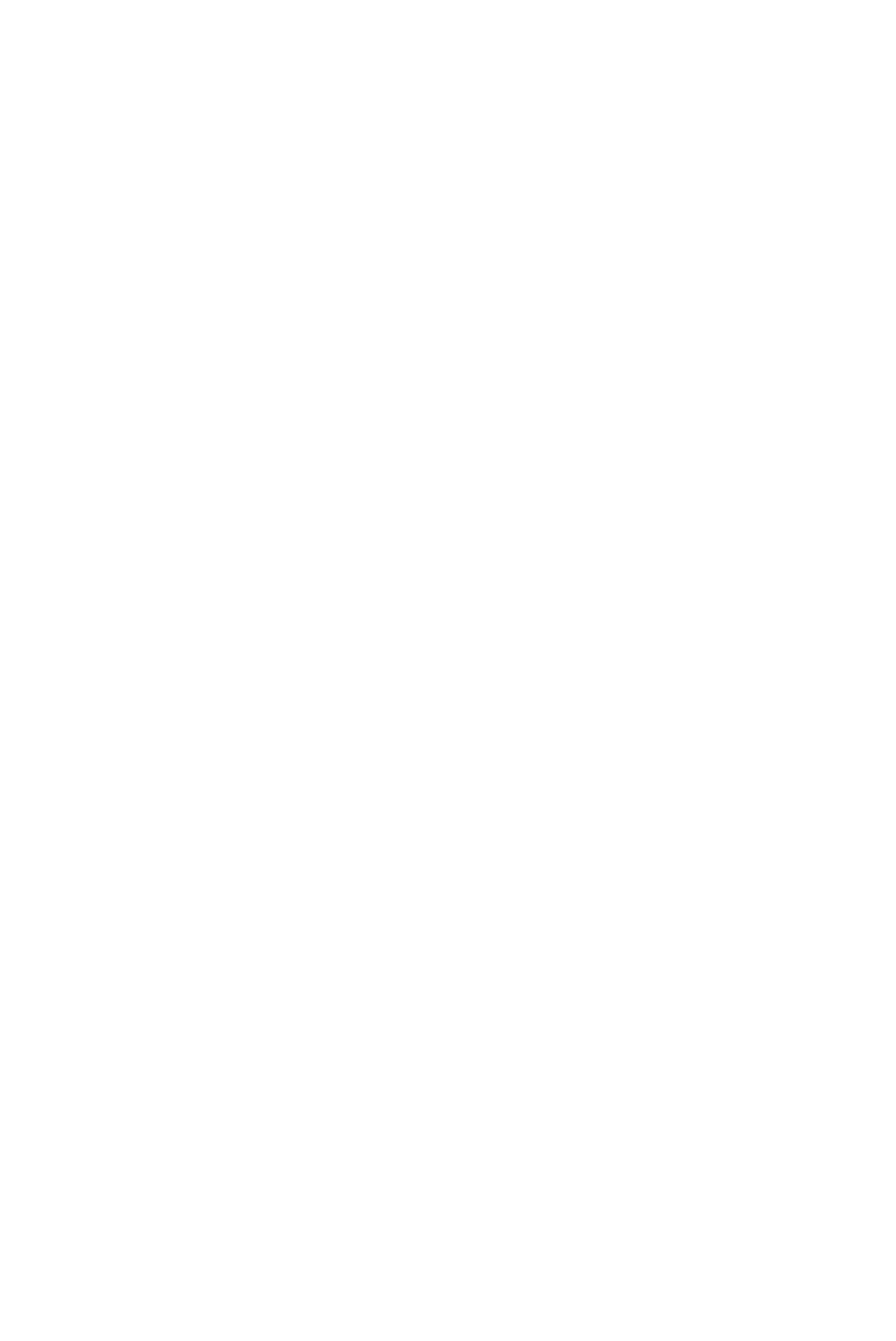
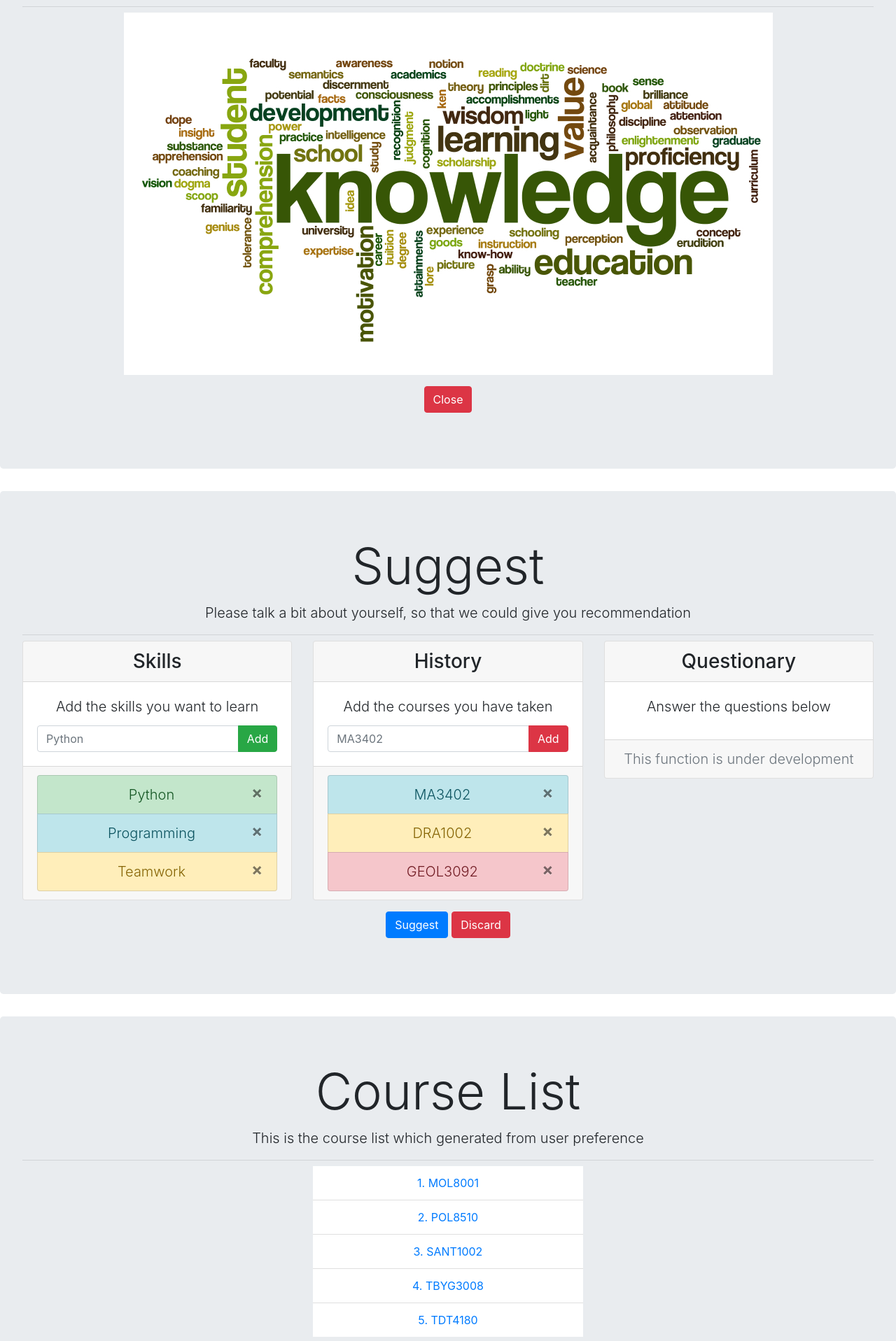
Before and after one commit to jackjyq/HJPR, a React (Create React App) app in the folder frontend/: page / in a window 1280 px wide. Shown: the part 880-2797 px from the top of the page at 70% size. Before the commit the page ends 800 px from the top, so only its background shows below. Built offline with nearby package versions, Linux system fonts and the light colour scheme.

Commit message:
add design.js & copyright footer

```diff
--- a/frontend/public/index.html
+++ b/frontend/public/index.html
@@ -35,4 +35,9 @@
       To create a production bundle, use `npm run build` or `yarn build`.
     -->
   </body>
+  <footer class="page-footer font-small blue">
+    <div class="footer-copyright text-center py-3">© 2019 Copyright:
+      <a href="https://github.com/unsw-cse-comp3900-9900/capstone-project-hjpr"> HJPR Development Team</a>
+    </div>
+  </footer>
 </html>
--- a/frontend/src/App.js
+++ b/frontend/src/App.js
@@ -1,13 +1,17 @@
 import React,  { Component} from 'react';
 import HomePage from "./HomePage"
 import './App.css';
+import Design from "./Design"
 
 class App extends Component {
   render() {
     return (
       <div className="App">
-        <HomePage />
+        {/* <HomePage /> */}
+        <Design />
+
       </div>
+
     );
   }
 }
--- /dev/null
+++ b/frontend/src/Design.js
@@ -0,0 +1,210 @@
+import React from 'react';
+import logo from './logo.svg';
+import wordcloud from './wordcloud.jpg'
+import {
+    Container,Badge,
+    Row,
+    Col,
+    InputGroup,
+    InputGroupAddon,
+    InputGroupButtonDropdown,
+    InputGroupDropdown,
+    Input,
+    Button,
+    Dropdown,
+    DropdownToggle,
+    DropdownMenu,
+    DropdownItem,
+    Label,
+    Form,
+    FormGroup,
+    FormText,
+    Card, CardImg, CardText, CardBody,
+  CardTitle, CardSubtitle,CardFooter,CardHeader,
+  Nav, NavItem, NavLink,
+  ListGroupItem, ListGroup,CustomInput,
+  Jumbotron
+   } from 'reactstrap';
+
+
+class Design extends React.Component {
+    render() {
+        return (
+            <div>
+                <HomePage />
+                <SkillCloud />
+                <UserPreference />
+                <CourseList />
+                <CourseInfo />
+            </div>
+        )
+    }
+}
+
+
+function HomePage() {
+    return (
+      <Jumbotron>
+        <h1 className="display-3">
+            <img src={logo} className="App-logo" alt="logo" />
+        </h1>
+        <p className="lead">The aim of HJPR project is to build a Course Recommender System based on user preferences, including:</p>
+        <hr className="my-2" />
+        <ul>
+            <li>The courses which user has taken before</li>
+            <li>The skills which user wants to learn</li>
+            <li>The answers from a set of questions</li>
+        </ul>
+        <p className="lead">
+            <Button color="success">Browse</Button>{' '}
+            <Button color="primary">Suggest</Button>
+        </p>
+      </Jumbotron>
+    )
+}
+
+
+function SkillCloud() {
+    return (
+      <Jumbotron>
+        <h1 className="display-3">Browse</h1>
+        <p className="lead">You can browse courses based on skills extracted form course descriptions</p>
+        <hr className="my-2" />
+        <p className="lead">
+            <img src={wordcloud}  alt="wordcloud" />
+        </p>
+        <p className="lead">
+            <Button color="danger">Close</Button>{' '}
+        </p>
+      </Jumbotron>
+    )
+}
+
+
+function UserPreference() {
+    return (
+      <Jumbotron>
+        <h1 className="display-3">Suggest</h1>
+        <p className="lead">Please talk a bit about yourself, so that we could give you recommendation</p>
+        <hr className="my-2" />
+        <p className="lead"> <Row>
+            <Col sm="4"> <Card>
+                <CardHeader tag="h3">Skills</CardHeader>
+                <CardBody>
+                    <CardTitle>Add the skills you want to learn</CardTitle>
+                    <CardText><InputGroup>
+                            <Input placeholder="Python" />
+                            <InputGroupAddon addonType="append"><Button color="success">Add</Button></InputGroupAddon>
+                    </InputGroup></CardText>
+                </CardBody>
+                <CardFooter className="text-muted"> <ListGroup>
+                    <ListGroupItem color="success">Python<Button close /></ListGroupItem>
+                    <ListGroupItem color="info">Programming<Button close /></ListGroupItem>
+                    <ListGroupItem color="warning">Teamwork<Button close /></ListGroupItem>
+                </ListGroup> </CardFooter>
+            </Card> </Col>
+
+            <Col sm="4"> <Card>
+                <CardHeader tag="h3">History</CardHeader>
+                <CardBody>
+                    <CardTitle>Add the courses you have taken</CardTitle>
+                    <CardText><InputGroup>
+                            <Input placeholder="MA3402" />
+                            <InputGroupAddon addonType="append"><Button color="danger">Add</Button></InputGroupAddon>
+                    </InputGroup></CardText>
+                </CardBody>
+                <CardFooter className="text-muted"> <ListGroup>
+                    <ListGroupItem color="info">MA3402<Button close /></ListGroupItem>
+                    <ListGroupItem color="warning">DRA1002<Button close /></ListGroupItem>
+                    <ListGroupItem color="danger">GEOL3092<Button close /></ListGroupItem>
+                </ListGroup> </CardFooter>
+            </Card> </Col>
+
+            <Col sm="4"> <Card>
+                <CardHeader tag="h3">Questionary</CardHeader>
+                <CardBody>
+                    <CardTitle>Answer the questions below</CardTitle>
+                    <CardText> </CardText>
+                </CardBody>
+                <CardFooter className="text-muted">
+                    This function is under development
+                </CardFooter>
+            </Card> </Col>
+        </Row> </p>
+        <p className="lead">
+          <Button color="primary">Suggest</Button>{' '}
+          <Button color="danger">Discard</Button>{' '}
+        </p>
+      </Jumbotron>
+    )
+}
+
+
+
+
+function CourseList() {
+    return (
+      <Jumbotron>
+        <h1 className="display-3">Course List</h1>
+        <p className="lead">
+            This is the course list which generated from user preference
+        </p>
+        <hr className="my-2" />
+        <p> <Row> <Col sm={{ size: 4, offset: 4 }}> <ListGroup flush>
+            <ListGroupItem tag="a" href="#">1. MOL8001</ListGroupItem>
+            <ListGroupItem tag="a" href="#">2. POL8510</ListGroupItem>
+            <ListGroupItem tag="a" href="#">3. SANT1002</ListGroupItem>
+            <ListGroupItem tag="a" href="#">4. TBYG3008</ListGroupItem>
+            <ListGroupItem tag="a" href="#">5. TDT4180</ListGroupItem>
+        </ListGroup> </Col> </Row> </p>
+        <p className="lead">
+          <Button color="danger">Close</Button>
+        </p>
+      </Jumbotron>
+    )
+}
+
+
+function CourseInfo() {
+    return (
+        <Jumbotron>
+            <h1 className="display-3">MOL8001</h1>
+            <p className="text-left">
+                Course description:The aim of this course is to provide students with practical experience in using theoretical-methodological subjects in analyse single texts. Furthermore, students should be able to discuss different types of texts. Students should also learn to reflect on the premises for and meaning of the analytical work. In addition, students will be given insight in how changing methods and interests can influence the appreciation of literature.
+                <a href="#"> Show All</a>
+            </p>
+            <hr className="my-2" />
+            <p className="lead"> <Row>
+                <Col sm="6"> <Card>
+                    <CardHeader tag="h3">Skills you will gain</CardHeader>
+                    <CardBody>
+                        <CardTitle>Add the skills you want to learn</CardTitle>
+                        <CardText>
+                            <Button color="primary" outline> Python </Button>{' '}
+                            <Button color="primary" outline> Machine Learning </Button>{' '}
+                            <Button color="primary" outline> Tensorflow </Button>{' '}
+                        </CardText>
+                    </CardBody>
+                </Card> </Col>
+
+                <Col sm="6"> <Card>
+                    <CardHeader tag="h3">Similar Courses</CardHeader>
+                    <CardBody>
+                        <CardTitle>Add the courses you have taken</CardTitle>
+                        <CardText>
+                            <Button color="success" outline> ENG1101 </Button>{' '}
+                            <Button color="success" outline> KULT2202 </Button>{' '}
+                            <Button color="success" outline> AAR4465 </Button>{' '}
+                        </CardText>
+                    </CardBody>
+                </Card> </Col>
+            </Row> </p>
+            <p className="lead">
+            <Button color="danger">Close</Button>{' '}
+            </p>
+        </Jumbotron>
+    )
+}
+
+
+export default Design;
```
Also changed, not shown: frontend/src/Design.css (added), frontend/src/wordcloud.jpg (added).
